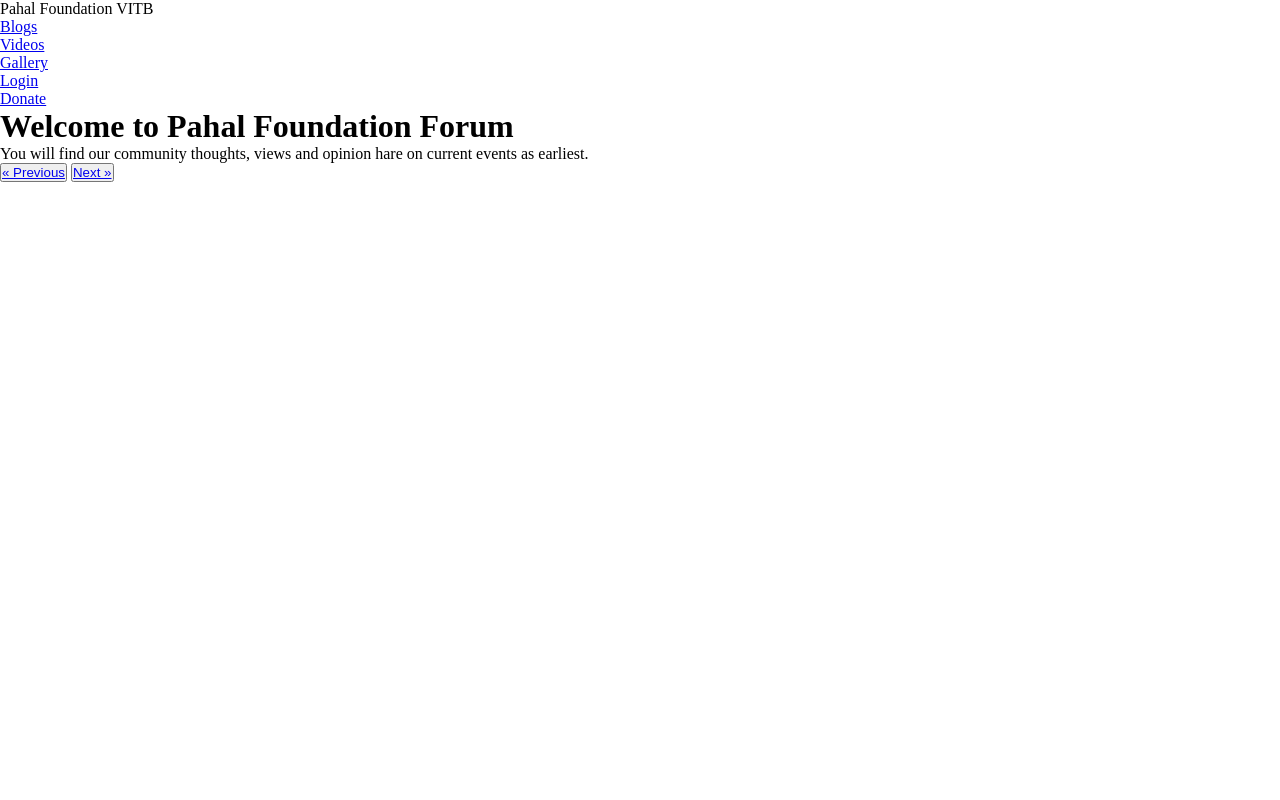
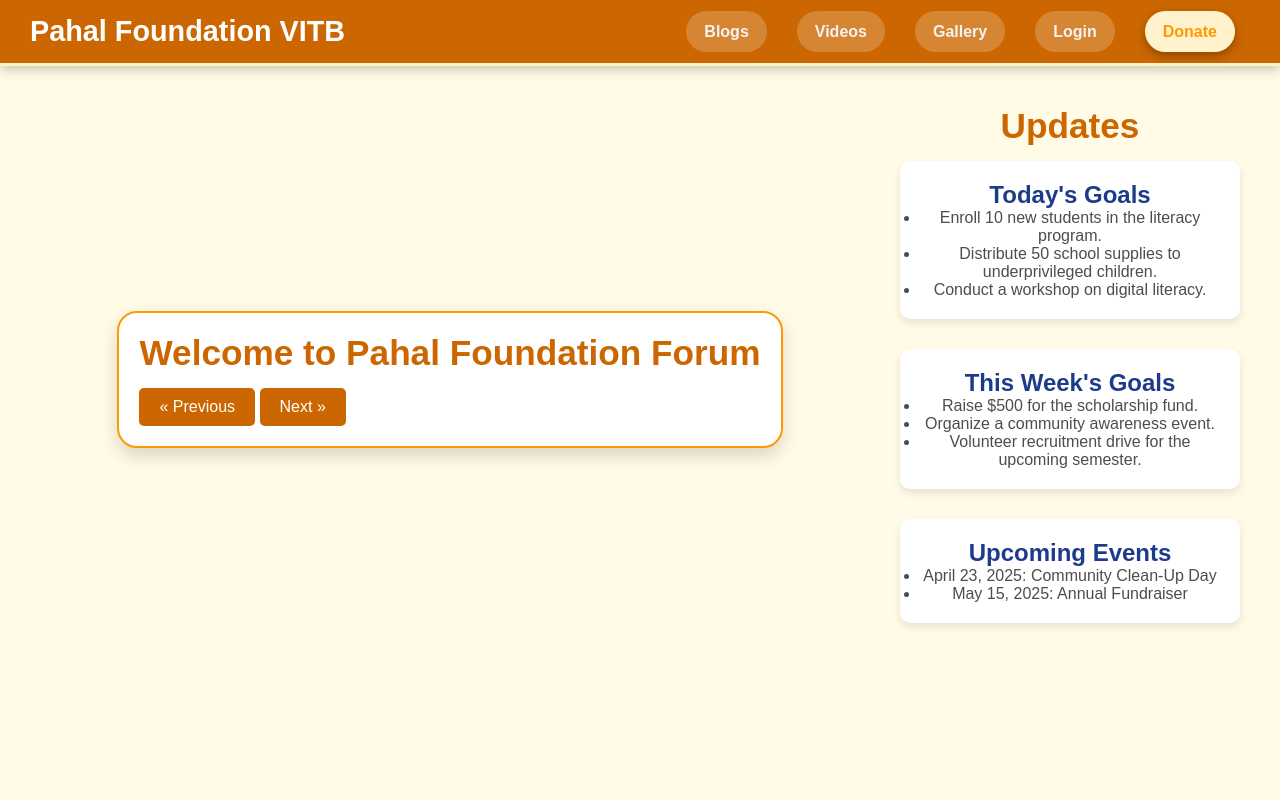
Before and after one commit to Akshatchourey/project-Exhibition-2-VITB, a Django app: template PahalFoundation/content/templates/content/blogs.html in a window 1280 px wide. Run offline with Django 3.2, Linux system fonts and the light colour scheme; the template is opened without the code that fills it, so the values that code supplies are empty.

Commit message:
blog css is done, started woeking on dashboard.

```diff
--- a/PahalFoundation/content/admin.py
+++ b/PahalFoundation/content/admin.py
@@ -3,5 +3,6 @@ from .models import *
 
 # Register your models here.
 admin.site.register(Blog)
+admin.site.register(BlogComment)
 admin.site.register(Video)
 admin.site.register(Playlist)
--- /dev/null
+++ b/PahalFoundation/content/static/content/css/base-styles.css
@@ -0,0 +1,74 @@
+:root {
+    --primary-color: #cc6600;
+    --secondary-color: #ff9900;
+    --background-color: #fffbe6;
+    --text-color: #4d4d4d;
+    --accent-color: #fff2cc;
+}
+ html{
+     height: 100%;
+     margin: 0;
+     display: flex;
+     flex-direction: column;
+}
+ body {
+     font-family: 'Poppins', sans-serif;
+     background: var(--background-color);
+     color: var(--text-color);
+}
+ nav {
+     display: flex;
+     justify-content: space-between;
+     align-items: center;
+     background: var(--primary-color);
+     padding: 15px 30px;
+     box-shadow: 0 4px 10px rgba(0, 0, 0, 0.2);
+     border-bottom: 3px solid var(--accent-color);
+}
+ .logo a {
+     font-size: 1.8rem;
+     font-weight: bold;
+     color: white;
+     text-decoration: none;
+     transition: 0.3s;
+}
+ .logo a:hover {
+     color: var(--accent-color);
+}
+ .nav-links {
+     list-style: none;
+     display: flex;
+}
+ .nav-links li {
+     margin: 0 15px;
+}
+ .nav-links a {
+     text-decoration: none;
+     color: rgb(247, 242, 242);
+     font-weight: bold;
+     padding: 12px 18px;
+     border-radius: 30px;
+     background: rgba(255, 255, 255, 0.2);
+     transition: 0.3s;
+}
+ .nav-links a:hover, .nav-links .active {
+     background: var(--accent-color);
+     color: var(--secondary-color);
+     box-shadow: 0px 4px 10px rgba(0, 0, 0, 0.3);
+}
+ .container {
+     max-width: 900px;
+     margin: 50px auto;
+     background: white;
+     padding: 30px;
+     box-shadow: 0 0 15px rgba(0, 0, 0, 0.1);
+     border-radius: 10px;
+     text-align: center;
+}
+ .footer {
+     background: rgb(8, 8, 8);
+     color: rgb(251, 246, 246);
+     text-align: center;
+     padding: 15px;
+     font-size: 16px;
+}
--- a/PahalFoundation/content/static/content/css/blog.css
+++ b/PahalFoundation/content/static/content/css/blog-styles.css
@@ -1,18 +1,15 @@
 /* Blog Page Styling */
-:root {
-    --primary-color: #cc6600;
-    --secondary-color: #ff9900;
-    --background-color: #fffbe6;
-    --text-color: #4d4d4d;
-    --accent-color: #fff2cc;
+a{
+    text-decoration:none;
+    color: var(--secondary-color);
 }
 
-body {
+.blog-s1 {
     background: var(--background-color);
     font-family: 'Poppins', sans-serif;
     color: var(--text-color);
-    margin: 0;
-    padding: 0;
+    margin:20px;
+    display:flex;
 }
 
 .blog-container {
@@ -23,69 +20,7 @@ body {
     border-radius: 20px;
     box-shadow: 0 4px 10px rgba(0, 0, 0, 0.1);
     border: 2px solid var(--secondary-color);
-    transition: 0.3s;
-}
-
-.blog-container:hover {
-    box-shadow: 0 6px 15px rgba(0, 0, 0, 0.15);
-}
-
-.blog-title {
-    font-size: 2.2rem;
-    font-weight: bold;
-    color: var(--primary-color);
-    text-align: center;
-    margin-bottom: 15px;
-}
-
-.blog-meta {
-    font-size: 0.95rem;
-    color: var(--secondary-color);
-    text-align: center;
-    font-weight: bold;
-    margin-bottom: 20px;
-}
-
-.blog-content {
-    font-size: 1.1rem;
-    line-height: 1.8;
-    color: var(--text-color);
-    text-align: justify;
-    background: var(--accent-color);
-    padding: 20px;
-    border-radius: 10px;
-}
-
-.blog-post img {
-    width: 100%;
-    border-radius: 10px;
-    margin-top: 15px;
-    box-shadow: 0 4px 8px rgba(0, 0, 0, 0.2);
-}
-
-.blog-footer {
-    margin-top: 20px;
-    text-align: center;
-}
-
-.btn {
-    background: var(--primary-color);
-    color: white;
-    padding: 10px 20px;
-    border: none;
-    border-radius: 5px;
-    cursor: pointer;
-    font-size: 1rem;
-    transition: 0.3s;
-}
-
-.btn:hover {
-    background: var(--secondary-color);
-}
-
-.hidden-blogs {
-    display: none;
-    margin-top: 20px;
+    box-shadow: 0 8px 17px rgba(0, 0, 0, 0.15);
 }
 
 .blog-item {
@@ -101,3 +36,67 @@ body {
     transform: translateY(-5px);
     box-shadow: 0px 4px 10px rgba(0, 0, 0, 0.15);
 }
+
+.blog-title {
+    text-decoration:none;
+    font-size: 2.2rem;
+    font-weight: bold;
+    color: var(--primary-color);
+    text-align: center;
+    margin-bottom: 15px;
+}
+
+.blog-meta {
+    color: var(--secondary-color);
+    font-weight: bold;
+    padding-left:20px;
+}
+
+.blog-content {
+    font-size: 1.1rem;
+    line-height: 1.6;
+    color: var(--text-color);
+    text-align: justify;
+    background: var(--accent-color);
+    padding: 20px;
+}
+
+.blog-btn {
+    text-decoration: none;
+    background: var(--primary-color);
+    color: white;
+    padding: 10px 20px;
+    border: none;
+    border-radius: 5px;
+    cursor: pointer;
+    font-size: 1rem;
+    transition: 0.3s;
+}
+
+.blog-btn:hover {
+    background: var(--secondary-color);
+}
+
+.up-title {
+    color: #1e3a8a;
+    font-weight: bold;
+}
+
+.updates-container {
+    flex-wrap: wrap;
+    justify-content: center;
+    gap: 20px;
+    padding: 20px;
+    font-family: Arial, sans-serif;
+}
+
+.card{
+    background: linear-gradient(to right, #dbeafe, #c7d2fe);
+    margin-bottom:30px;
+    background: white;
+    padding: 20px;
+    border-radius: 10px;
+    box-shadow: 0 4px 8px rgba(0, 0, 0, 0.1);
+    width: 300px;
+    text-align: center;
+}
--- a/PahalFoundation/content/templates/content/base.html
+++ b/PahalFoundation/content/templates/content/base.html
@@ -5,7 +5,7 @@
     {% load static %}
     <meta http-equiv="X-UA-Compatible" content="IE=edge">
     <meta name="viewport" content="width=device-width, initial-scale=1.0">
-<!--    <link rel="stylesheet" href="{% static 'content/css/blog.css' %}">-->
+    <link rel="stylesheet" href="{% static '/content/css/base-styles.css' %}">
     <link rel="stylesheet" href="{% static '/content/css/video_playing.css' %}">
     <title>{% block title %}{% endblock title %}</title>
 </head>
@@ -14,7 +14,7 @@
     <nav>
         <div class="logo">
 <!--            <img src="{% static 'pahal/img/logo.jpeg' %}" alt="Pahal Foundation Logo">-->
-            <a href="/" style="text-decoration: none;color:var(--primary-color);">Pahal Foundation VITB</a>
+            <a href="/">Pahal Foundation VITB</a>
         </div>
         <ul class="nav-links">
             <li><a href="/blogs">Blogs</a></li>
--- a/PahalFoundation/content/templates/content/blogpost.html
+++ b/PahalFoundation/content/templates/content/blogpost.html
@@ -3,13 +3,12 @@
 
 <div class="container">
     <h1>Welcome to Pahal Foundation Forum</h1>
-    <p>You will find our community thoughts, views and opinion hare on current events as earliest.</p>
     <div class="media">
         <div class="media-body">
             <h2 class="mt-0">{{name.sno}}.{{name.title}}</h2>
             {{name.owner}}
             <br>{{name.time}}<br>
-            <p>{{name.content}}</p>
+            <p>{{name.content|safe}}</p>
         </div>
         <a href="/blogs" class="text-dark"><button class="btn btn-primary">More Blogs...</button></a>
     </div>
--- a/PahalFoundation/content/templates/content/blogs.html
+++ b/PahalFoundation/content/templates/content/blogs.html
@@ -1,33 +1,64 @@
 {% extends 'content/base.html' %}
 {% block body %}
+{% load static %}
 
-<div class="container">
-    <h1>Welcome to Pahal Foundation Forum</h1>
-    <p>You will find our community thoughts, views and opinion hare on current events as earliest.</p>
-    <div class="bmedia">
+<link rel="stylesheet" href="{% static 'content/css/blog-styles.css' %}">
+<section class="blog-s1">
+    <div class="blog-container">
+        <h1 class="blog-title">Welcome to Pahal Foundation Forum</h1>
+<!--        <p>You will find our community thoughts, views and opinion hare on current events as earliest.</p>-->
+        <div>
             {% for bg in blogs %}
-        <div class="blog_body">
-            <h3 class=""><a href="/blogpost/{{bg.slug}}">{{bg.sno}}.{{bg.title}}</a></h3>
-            {{bg.time.date}}
-            <p>{{bg.content|truncatewords:45}}</p>
-            <a href="/blogpost/{{bg.slug}}"><button class="">Read More...</button></a>
+            <div class="blog-item">
+                <h3 class="blog-title"><a href="/blogpost/{{bg.slug}}">{{bg.sno}}.{{bg.title}}</a></h3>
+                <p class="blog-meta">{{bg.time.date}}</p>
+                <p class="blog-content">{{bg.content|safe|truncatewords:48}}</p>
+                <a href="/blogpost/{{bg.slug}}"><button class="blog-btn">Read More...</button></a>
             </div>
             {% endfor %}
         </div>
 
         <div class="">
             {% if prev %}
-        <button class=""><a href="/blogs?page={{prev}}">&laquo; Previous</a></button>
+            <a href="/blogs?page={{prev}}"><button class="blog-btn">&laquo; Previous</button></a>
             {% else %}
-        <button class=""><a href="#">&laquo; Previous</a></button>
+            <a href="#"><button class="blog-btn">&laquo; Previous</button></a>
             {% endif %}
 
             {% if nxt %}
-        <button class=""><a href="/blogs?page={{nxt}}">Next &raquo;</a></button>
+            <a href="/blogs?page={{nxt}}"><button class="blog-btn">Next &raquo;</button></a>
             {% else %}
-        <button class=""><a href="#">Next &raquo;</a></button>
+            <a href="#"><button class="blog-btn">Next &raquo;</button></a>
             {% endif %}
         </div>
     </div>
+    <div class="updates-container">
+        <h1 class="blog-title">Updates</h1>
+        <div class="card">
+            <h2 class="up-title">Today's Goals</h2>
+            <ul>
+                <li>Enroll 10 new students in the literacy program.</li>
+                <li>Distribute 50 school supplies to underprivileged children.</li>
+                <li>Conduct a workshop on digital literacy.</li>
+            </ul>
+        </div>
 
+        <div class="card">
+            <h2 class="up-title">This Week's Goals</h2>
+            <ul>
+                <li>Raise $500 for the scholarship fund.</li>
+                <li>Organize a community awareness event.</li>
+                <li>Volunteer recruitment drive for the upcoming semester.</li>
+            </ul>
+        </div>
+
+        <div class="card">
+            <h2 class="up-title">Upcoming Events</h2>
+            <ul>
+                <li>April 23, 2025: Community Clean-Up Day</li>
+                <li>May 15, 2025: Annual Fundraiser</li>
+            </ul>
+        </div>
+    </div>
+</section>
 {% endblock body %}
--- a/PahalFoundation/pahal/templates/pahal/base.html
+++ b/PahalFoundation/pahal/templates/pahal/base.html
@@ -18,7 +18,7 @@
         </div>
         <ul class="nav-links">
             <li><a href="/about" >About Us</a></li>
-            <li><a href="/blogs">Content</a></li>
+            <li><a href="/blogs">Forum</a></li>
             <li><a href="/volunteer">Volunteer</a></li>
             <li><a href="/contact">Contact Us</a></li>
             {% if request.user.is_authenticated %}
--- a/PahalFoundation/pahal/templates/pahal/dashboard.html
+++ b/PahalFoundation/pahal/templates/pahal/dashboard.html
@@ -47,6 +47,6 @@
             <a href="/attendance" class="btn">Task7</a>
         </div>
     </div>
-<!--    <script src="dashboard.js"></script>-->
+    {% block body %}{% endblock body %}
 </body>
 </html>
```
Also changed, not shown: PahalFoundation/content/models.py (+12 -1 lines), PahalFoundation/content/migrations/0003_alter_blog_content_blogcomment.py (added). Lines whose indentation alone changed are shown as unchanged.
